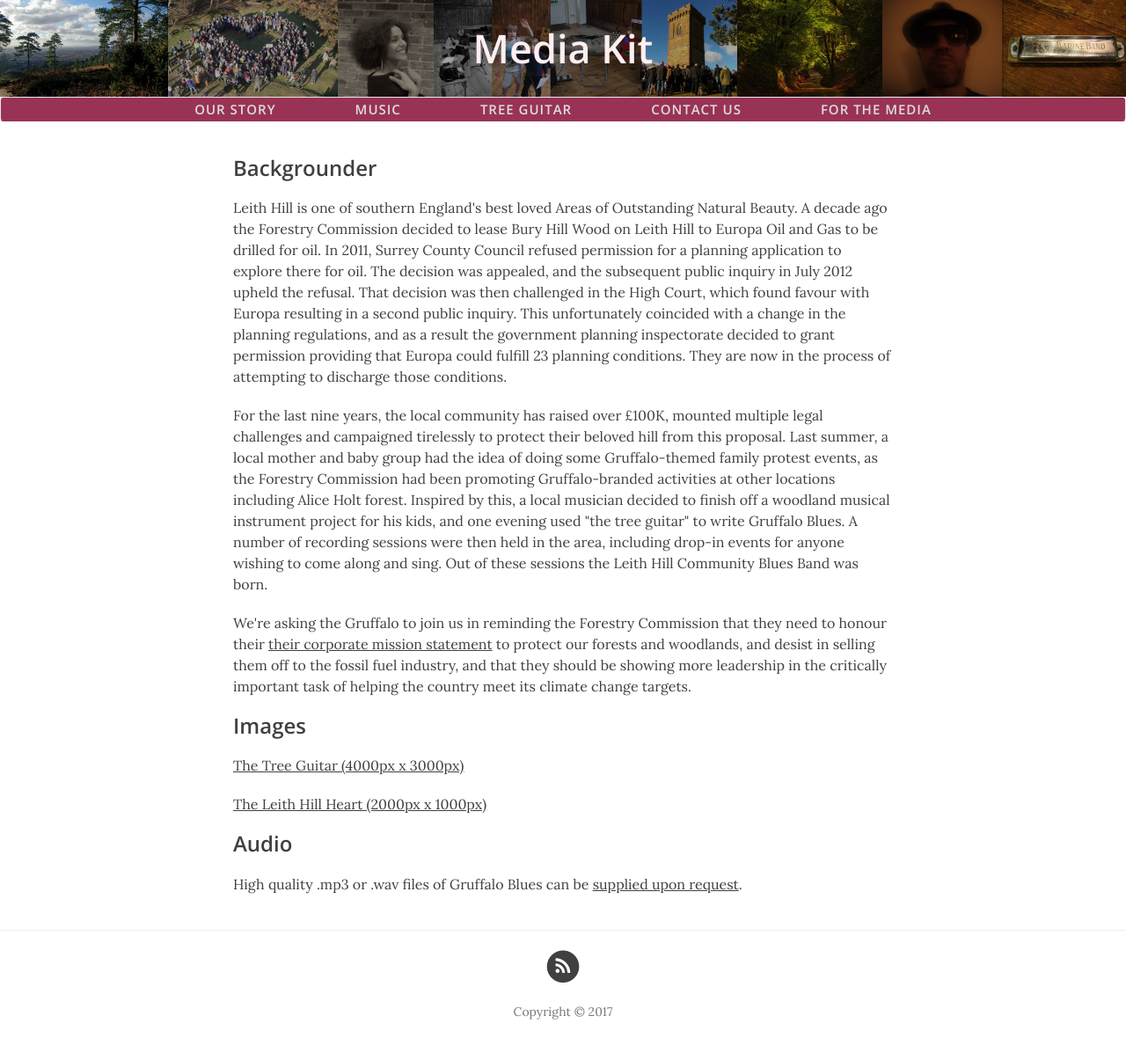
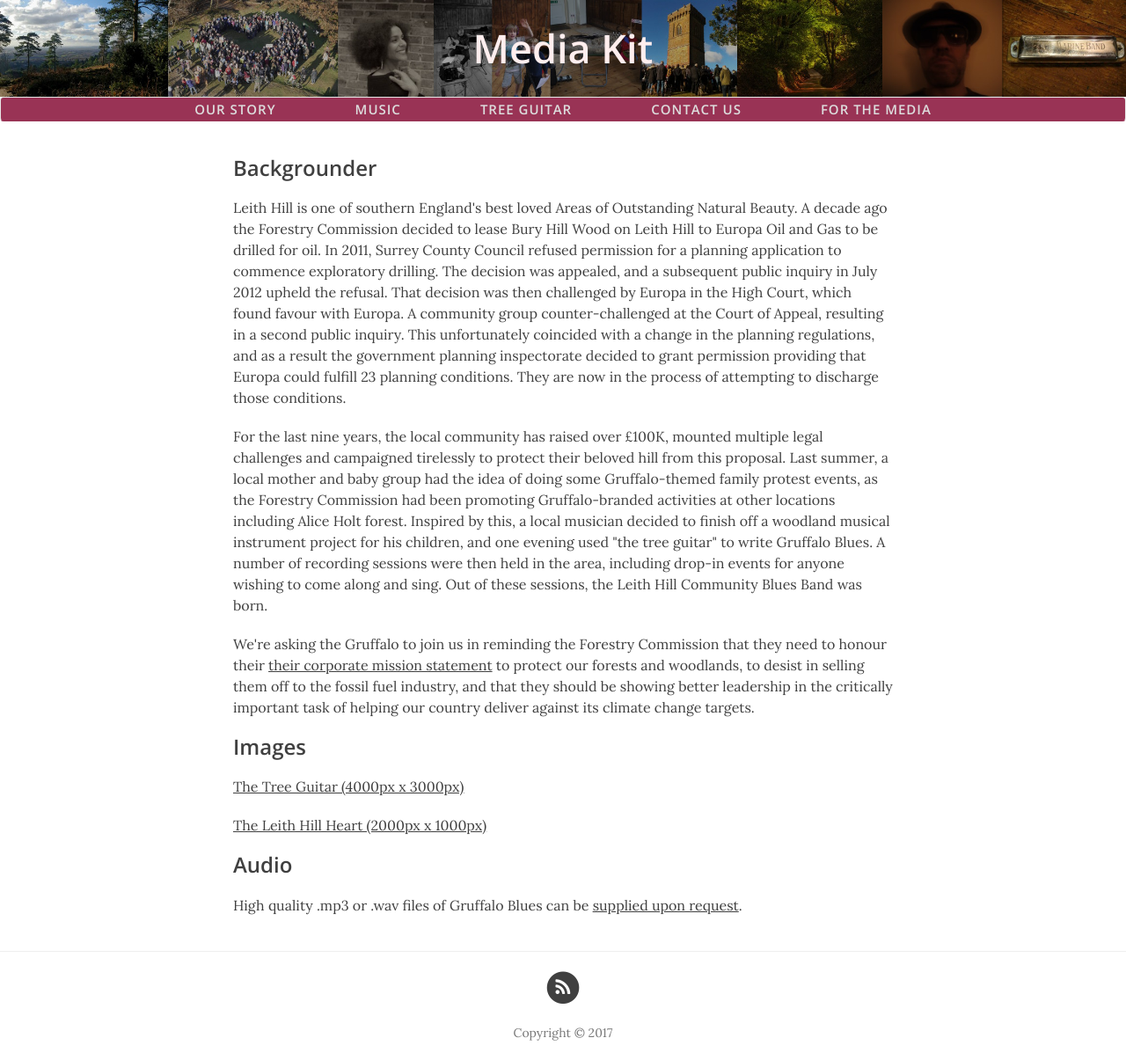
Before and after one commit to voiceforleithhill/leithhillblues.co.uk, a Jekyll site: the page built from media-kit.html, in a window 1280 px wide. Shown: the whole page at 88% size. Built offline with Jekyll 4.4.1, drawn with Linux system fonts in a browser that asks for light colours; nearby versions of some CDN libraries; before the commit the page ends 1181 px from its top, so only the background shows below that.

Commit message:
Content updates

```diff
--- a/media-kit.html
+++ b/media-kit.html
@@ -5,11 +5,11 @@ title: Media Kit
 
 <h3>Backgrounder</h3>
 
-<p>Leith Hill is one of southern England's best loved Areas of Outstanding Natural Beauty. A decade ago the Forestry Commission decided to lease Bury Hill Wood on Leith Hill to Europa Oil and Gas to be drilled for oil. In 2011, Surrey County Council refused permission for a planning application to explore there for oil. The decision was appealed, and the subsequent public inquiry in July 2012 upheld the refusal. That decision was then challenged in the High Court, which found favour with Europa resulting in a second public inquiry. This unfortunately coincided with a change in the planning regulations, and as a result the government planning inspectorate decided to grant permission providing that Europa could fulfill 23 planning conditions. They are now in the process of attempting to discharge those conditions.</p>
+<p>Leith Hill is one of southern England's best loved Areas of Outstanding Natural Beauty. A decade ago the Forestry Commission decided to lease Bury Hill Wood on Leith Hill to Europa Oil and Gas to be drilled for oil. In 2011, Surrey County Council refused permission for a planning application to commence exploratory drilling. The decision was appealed, and a subsequent public inquiry in July 2012 upheld the refusal. That decision was then challenged by Europa in the High Court, which found favour with Europa. A community group counter-challenged at the Court of Appeal, resulting in a second public inquiry. This unfortunately coincided with a change in the planning regulations, and as a result the government planning inspectorate decided to grant permission providing that Europa could fulfill 23 planning conditions. They are now in the process of attempting to discharge those conditions.</p>
 
-<p>For the last nine years, the local community has raised over £100K, mounted multiple legal challenges and campaigned tirelessly to protect their beloved hill from this proposal. Last summer, a local mother and baby group had the idea of doing some Gruffalo-themed family protest events, as the Forestry Commission had been promoting Gruffalo-branded activities at other locations including Alice Holt forest. Inspired by this, a local musician decided to finish off a woodland musical instrument project for his kids, and one evening used "the tree guitar" to write Gruffalo Blues. A number of recording sessions were then held in the area, including drop-in events for anyone wishing to come along and sing. Out of these sessions the Leith Hill Community Blues Band was born.</p>
+<p>For the last nine years, the local community has raised over £100K, mounted multiple legal challenges and campaigned tirelessly to protect their beloved hill from this proposal. Last summer, a local mother and baby group had the idea of doing some Gruffalo-themed family protest events, as the Forestry Commission had been promoting Gruffalo-branded activities at other locations including Alice Holt forest. Inspired by this, a local musician decided to finish off a woodland musical instrument project for his children, and one evening used "the tree guitar" to write Gruffalo Blues. A number of recording sessions were then held in the area, including drop-in events for anyone wishing to come along and sing. Out of these sessions, the Leith Hill Community Blues Band was born.</p>
 
-<p>We're asking the Gruffalo to join us in reminding the Forestry Commission that they need to honour their <a href="https://www.forestry.gov.uk/forestry/infd-6val65" target="_blank">their corporate mission statement</a> to protect our forests and woodlands, and desist in selling them off to the fossil fuel industry, and that they should be showing more leadership in the critically important task of helping the country meet its climate change targets.
+<p>We're asking the Gruffalo to join us in reminding the Forestry Commission that they need to honour their <a href="https://www.forestry.gov.uk/forestry/infd-6val65" target="_blank">their corporate mission statement</a> to protect our forests and woodlands, to desist in selling them off to the fossil fuel industry, and that they should be showing better leadership in the critically important task of helping our country deliver against its climate change targets.
 
 <h3>Images</h3>
 
```
